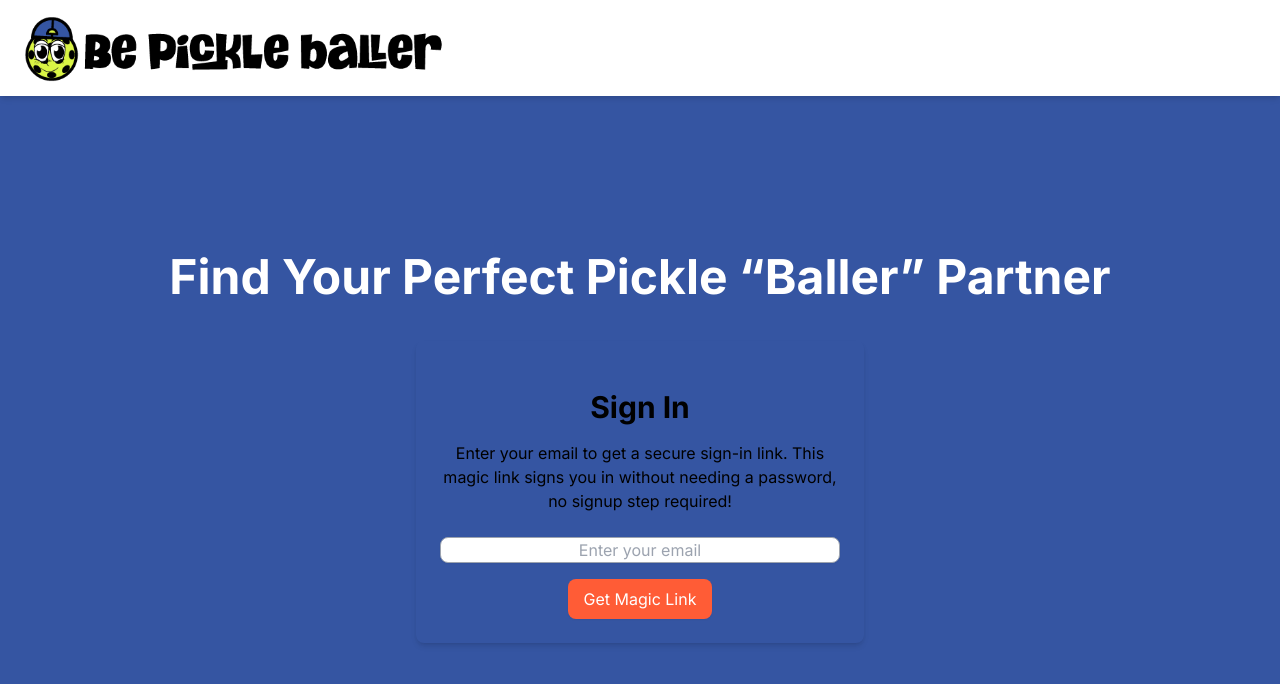
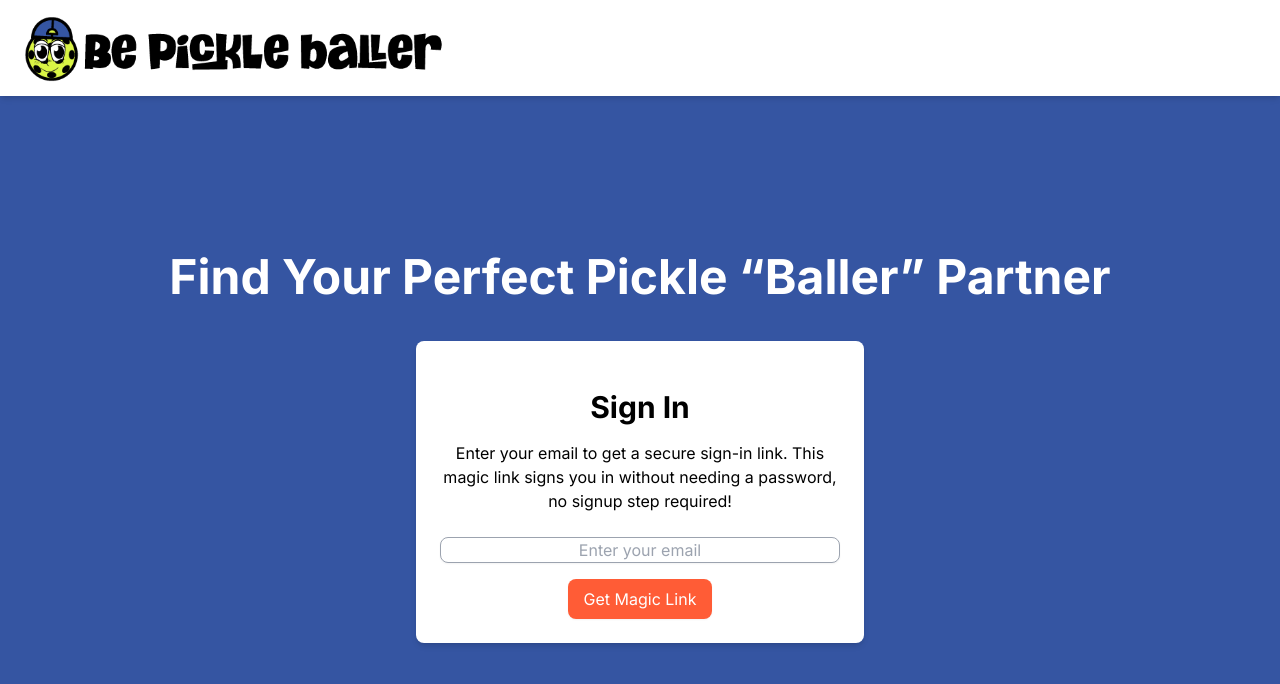
Before and after one commit to btejes/bepickleballer-matchmaking, a Next.js app: page /matchmaking/ in a window 1280 px wide. Shown: the top 684 px of the page. Built offline with nearby package versions, Linux system fonts and the light colour scheme.

Commit message:
force background to be white for signin box

```diff
--- a/app/page.jsx
+++ b/app/page.jsx
@@ -9,7 +9,7 @@ const LoginPage = () => {
         <h1 className="text-5xl font-bold mb-6 text-center text-box">
           Find Your Perfect Pickle “Baller” Partner
         </h1>
-        <div className="p-6 max-w-md w-full bg-box rounded-lg shadow-md mt-4">
+        <div className="p-6 bg-white max-w-md w-full bg-box rounded-lg shadow-md mt-4">
           <EmailForm />
         </div>
       </div>
```
